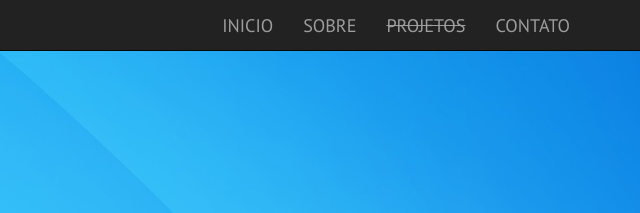
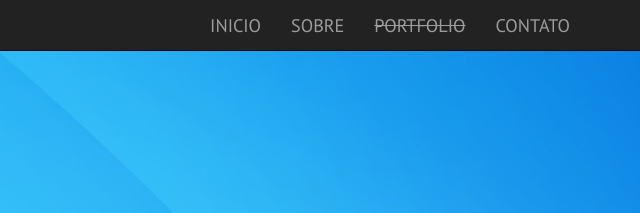
Before and after one commit to Marilzon/maril-dev, a website: page index.html in a window 1280 px wide. Shown: the top 213 px of the page, 640-1280 px from the left. Drawn offline with nearby package versions, Linux system fonts and the light colour scheme.

Commit message:
linkName

```diff
--- a/index.html
+++ b/index.html
@@ -45,7 +45,7 @@
                   <ul class="nav navbar-nav navbar-right">
                      <li><a class="scroll" href="#start">INICIO</a></li>
                      <li><a class="scroll" href="#aboult-me">SOBRE</a></li>
-                     <li><a  class="linkMenu" href="#"><strike>PROJETOS</strike></a></li>
+                     <li><a  class="linkMenu" href="#"><strike>PORTFOLIO</strike></a></li>
                      <li><a class="scroll" href="#contact">CONTATO</a></li>
                   </ul>
                </div>
```
